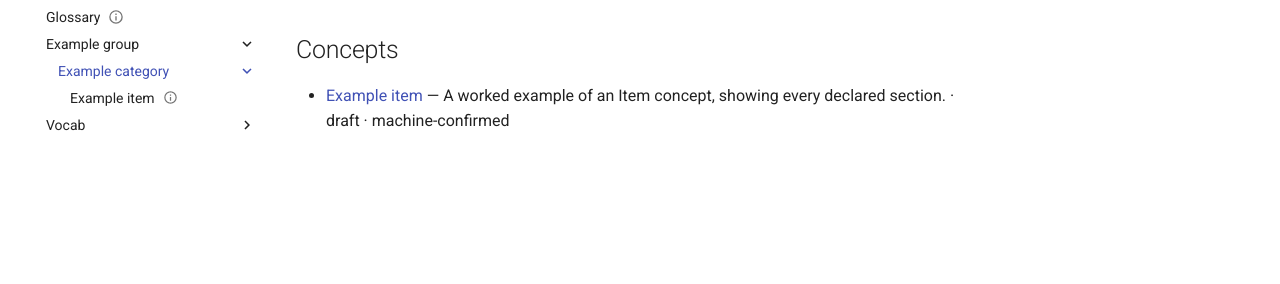
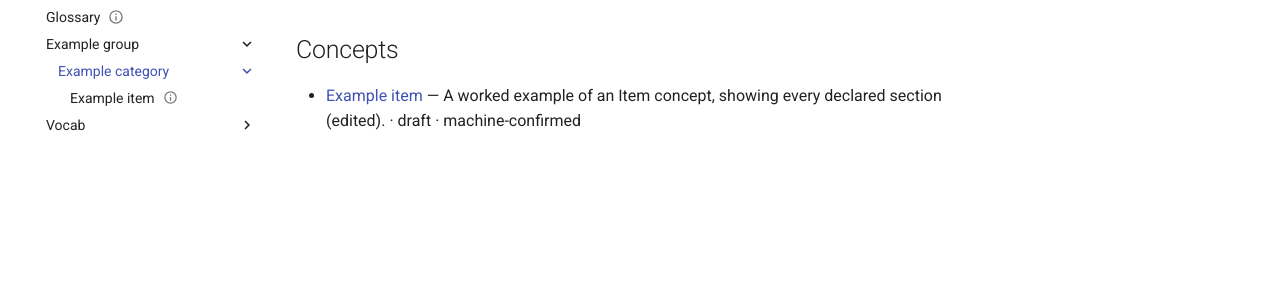
Before and after one commit to open-renewables-sandbox/p3-scratch-github, an MkDocs documentation site: the page built from knowledge/example-group/example-category/index.md, in a window 1280 px wide. Shown: the part 148-432 px from the top of the page. Built offline with MkDocs 1.6.1 and Material for MkDocs 9.7.7, drawn with Linux system fonts in a browser that asks for light colours; comment, search, counter and statistics services are not loaded.

Commit message:
Edit the example item (#9)
S3b: a content change whose revision line is withheld.

Co-authored-by: Scratch Maintainer <noreply@example.org>

```diff
--- a/knowledge/example-group/example-category/index.md
+++ b/knowledge/example-group/example-category/index.md
@@ -3,4 +3,4 @@
 
 ## Concepts
 
-- [Example item](example-item.md) — A worked example of an Item concept, showing every declared section. · draft · machine-confirmed
+- [Example item](example-item.md) — A worked example of an Item concept, showing every declared section (edited). · draft · machine-confirmed
```
Also changed, not shown: knowledge/example-group/example-category/example-item.md (+1 -1 lines).
